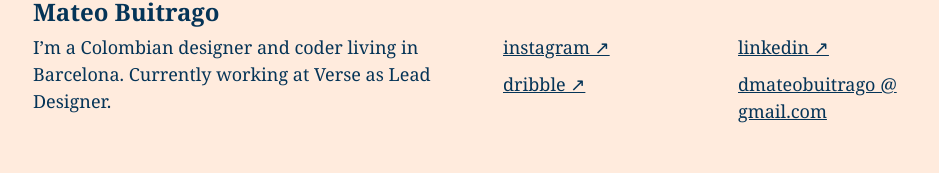
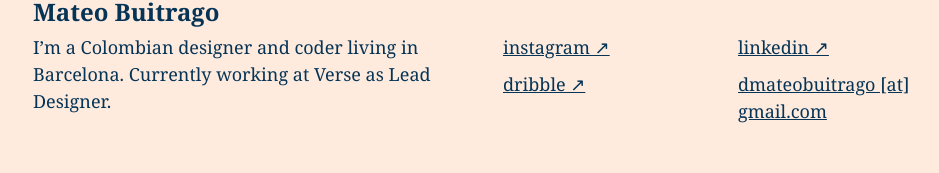
Before and after one commit to dmateobuitrago/portfolio, a Next.js app: page / in a window 1280 px wide. Shown: the part 130-303 px from the top of the page, without its empty margins (137-1076 px from the left). Built offline with nearby package versions, Linux system fonts and the light colour scheme; a web font is replaced by a local one.

Commit message:
at on email

```diff
--- a/static/data/data.js
+++ b/static/data/data.js
@@ -3,7 +3,7 @@ export const data = {
     ['instagram ↗', 'https://www.instagram.com/buitragojara'],
     ['linkedin ↗', 'https://www.linkedin.com/in/mateobuitrago/'],
     ['dribble ↗', 'https://dribbble.com/mateobuitrago'],
-    ['dmateobuitrago @ gmail.com', 'mailto:dmateobuitrago@gmail.com'],
+    ['dmateobuitrago [at] gmail.com', 'mailto:dmateobuitrago@gmail.com'],
   ],
   projects: [
     {
```
